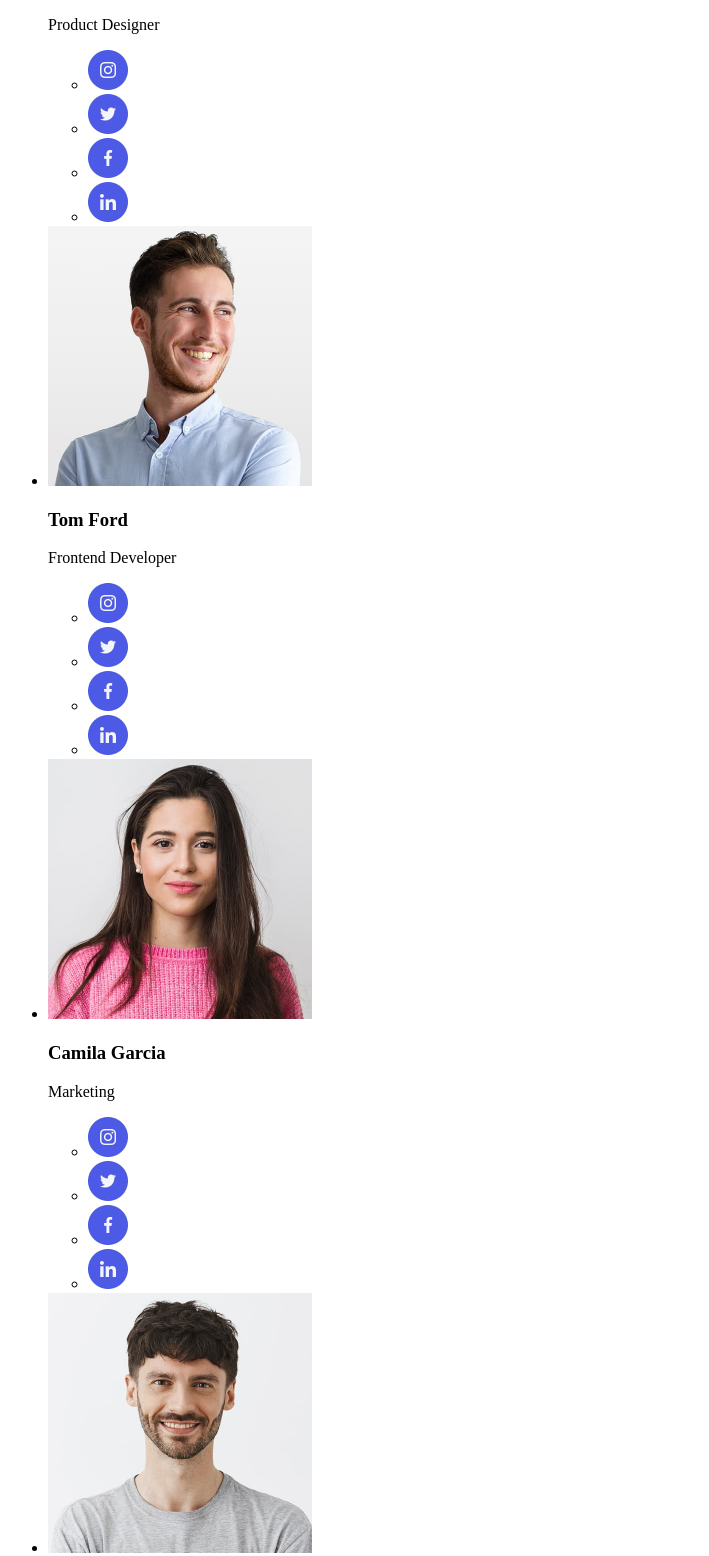
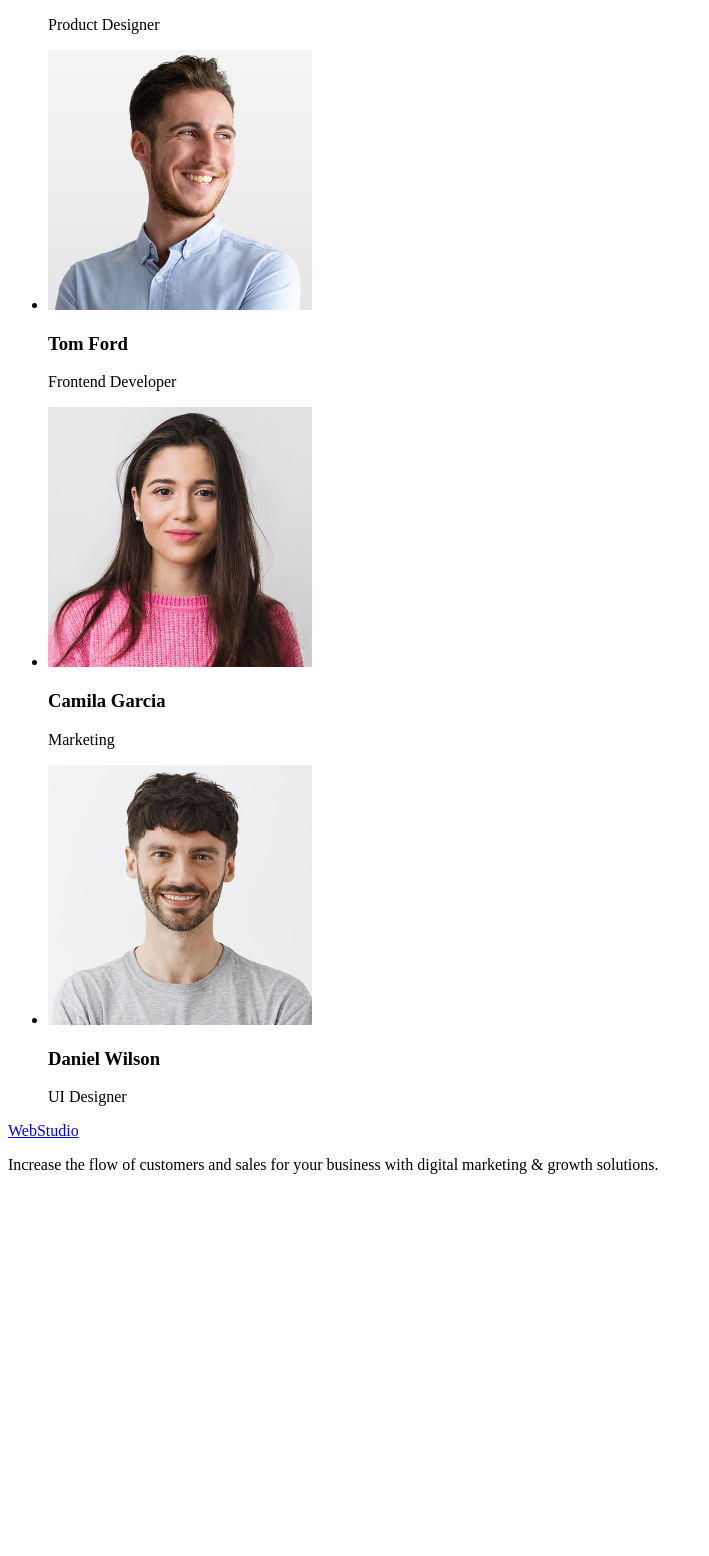
Before and after one commit to Olga-Omelchenko/goit-markup-hw-01, a plain HTML site: page index.html in a window 1280 px wide. Shown: the part 968-2524 px from the top of the page, without its empty margins (0-709 px from the left). After the commit the page ends 2158 px from the top, so only its background shows below. Drawn offline with Linux system fonts and the light colour scheme.

Commit message:
add markup

```diff
--- a/index.html
+++ b/index.html
@@ -76,193 +76,21 @@
 
             <h3>Mark Guerrero</h3>
             <p>Product Designer</p>
-
-            <ul>
-              <li>
-                <a href="/" target="_blank">
-                  <img
-                    src="./images/Ellipse.jpg"
-                    width="40"
-                    height="40"
-                    alt="Instagram"
-                  />
-                </a>
-              </li>
-              <li>
-                <a href="/" target="_blank">
-                  <img
-                    src="./images/Ellipse-1.jpg"
-                    width="40"
-                    height="40"
-                    alt="Twitter"
-                  />
-                </a>
-              </li>
-              <li>
-                <a href="/" target="_blank">
-                  <img
-                    src="./images/Ellipse-2.jpg"
-                    width="40"
-                    height="40"
-                    alt="Facebook"
-                  />
-                </a>
-              </li>
-              <li>
-                <a href="/" target="_blank">
-                  <img
-                    src="./images/Ellipse-3.jpg"
-                    width="40"
-                    height="40"
-                    alt="LinkedIn"
-                  />
-                </a>
-              </li>
-            </ul>
           </li>
           <li>
             <img src="./images/img-2.jpg" width="264" alt="Tom Ford" />
             <h3>Tom Ford</h3>
             <p>Frontend Developer</p>
-
-            <ul>
-              <li>
-                <a href="/" target="_blank">
-                  <img
-                    src="./images/Ellipse.jpg"
-                    width="40"
-                    height="40"
-                    alt="Instagram"
-                  />
-                </a>
-              </li>
-              <li>
-                <a href="/" target="_blank">
-                  <img
-                    src="./images/Ellipse-1.jpg"
-                    width="40"
-                    height="40"
-                    alt="Twitter"
-                  />
-                </a>
-              </li>
-              <li>
-                <a href="/" target="_blank">
-                  <img
-                    src="./images/Ellipse-2.jpg"
-                    width="40"
-                    height="40"
-                    alt="Facebook"
-                  />
-                </a>
-              </li>
-              <li>
-                <a href="/" target="_blank">
-                  <img
-                    src="./images/Ellipse-3.jpg"
-                    width="40"
-                    height="40"
-                    alt="LinkedIn"
-                  />
-                </a>
-              </li>
-            </ul>
           </li>
           <li>
             <img src="./images/img-3.jpg" width="264" alt="Camila Garcia" />
             <h3>Camila Garcia</h3>
             <p>Marketing</p>
-
-            <ul>
-              <li>
-                <a href="/" target="_blank">
-                  <img
-                    src="./images/Ellipse.jpg"
-                    width="40"
-                    height="40"
-                    alt="Instagram"
-                  />
-                </a>
-              </li>
-              <li>
-                <a href="/" target="_blank">
-                  <img
-                    src="./images/Ellipse-1.jpg"
-                    width="40"
-                    height="40"
-                    alt="Twitter"
-                  />
-                </a>
-              </li>
-              <li>
-                <a href="/" target="_blank">
-                  <img
-                    src="./images/Ellipse-2.jpg"
-                    width="40"
-                    height="40"
-                    alt="Facebook"
-                  />
-                </a>
-              </li>
-              <li>
-                <a href="/" target="_blank">
-                  <img
-                    src="./images/Ellipse-3.jpg"
-                    width="40"
-                    height="40"
-                    alt="LinkedIn"
-                  />
-                </a>
-              </li>
-            </ul>
           </li>
           <li>
             <img src="./images/img-4.jpg" width="264" alt="Daniel Wilson" />
             <h3>Daniel Wilson</h3>
             <p>UI Designer</p>
-
-            <ul>
-              <li>
-                <a href="/" target="_blank">
-                  <img
-                    src="./images/Ellipse.jpg"
-                    width="40"
-                    height="40"
-                    alt="Instagram"
-                  />
-                </a>
-              </li>
-              <li>
-                <a href="/" target="_blank">
-                  <img
-                    src="./images/Ellipse-1.jpg"
-                    width="40"
-                    height="40"
-                    alt="Twitter"
-                  />
-                </a>
-              </li>
-              <li>
-                <a href="/" target="_blank">
-                  <img
-                    src="./images/Ellipse-2.jpg"
-                    width="40"
-                    height="40"
-                    alt="Facebook"
-                  />
-                </a>
-              </li>
-              <li>
-                <a href="/" target="_blank">
-                  <img
-                    src="./images/Ellipse-3.jpg"
-                    width="40"
-                    height="40"
-                    alt="LinkedIn"
-                  />
-                </a>
-              </li>
-            </ul>
           </li>
         </ul>
       </section>
```
